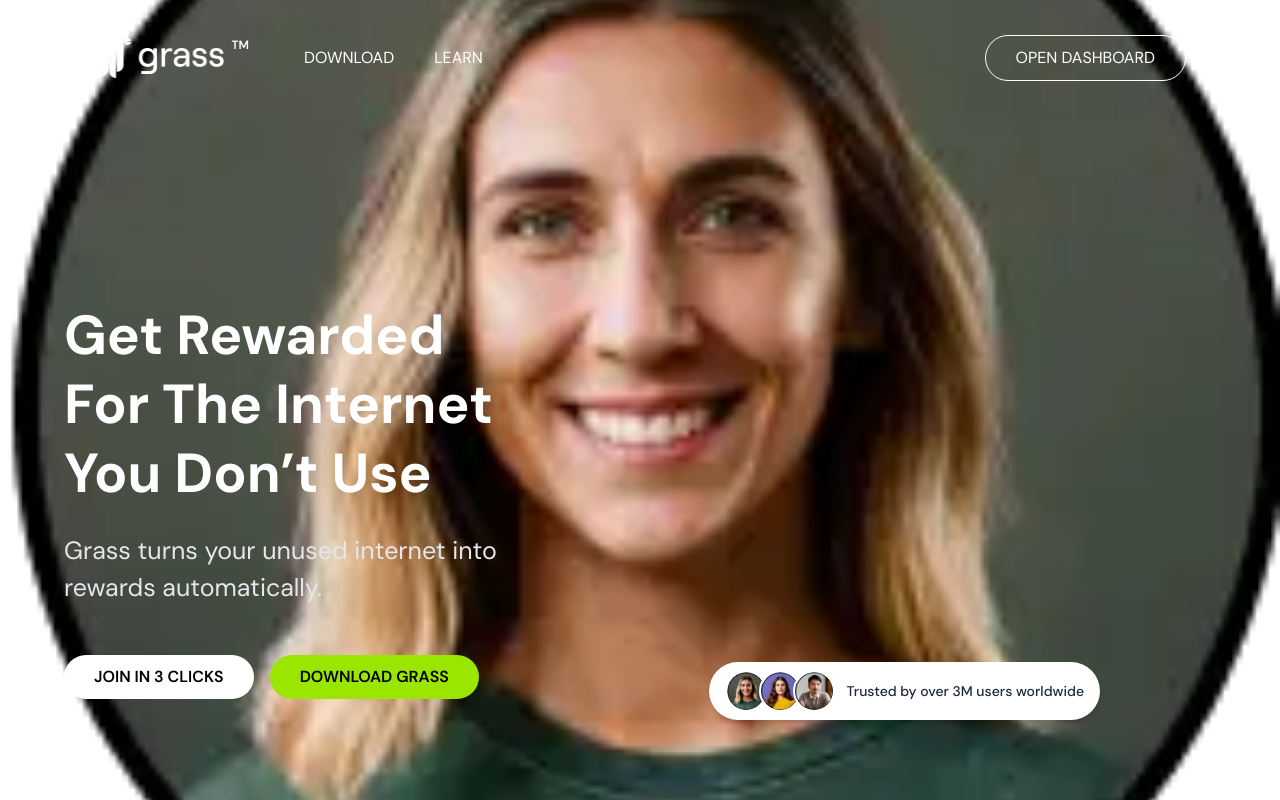
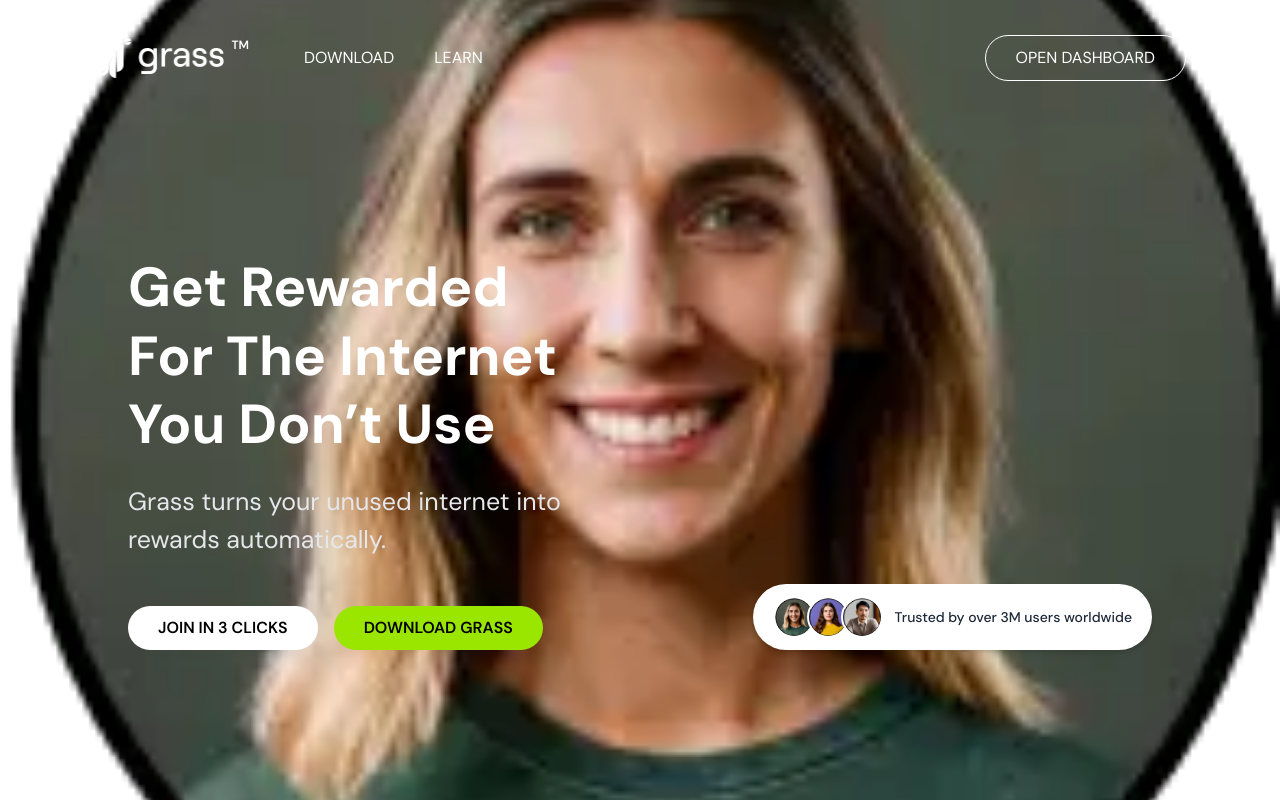
Before and after one commit to heyrapto/grass-io-clone, a Next.js app: page / in a window 1280 px wide. Built offline with nearby package versions, Linux system fonts and the light colour scheme.

Commit message:
fix: hero section

```diff
--- a/src/components/sections/hero.tsx
+++ b/src/components/sections/hero.tsx
@@ -7,9 +7,10 @@
   return (
     <section className="relative h-screen bg-[url('/hero-1.webp')] bg-cover bg-center">
       {/* Container */}
-      <div className="w-[90%] max-w-[1350px] mx-auto h-full flex items-center">
+      <div className="w-[80%] mx-auto h-full flex items-end pb-[150px] justify-between">
+
         {/* Left content */}
-        <div className="flex flex-col gap-6 max-w-[450px] text-white z-10 mt-[200px]">
+        <div className="flex flex-col gap-6 max-w-[450px] text-white z-10">
           <h1 className="text-[55px] font-bold leading-tight">
             Get Rewarded For The Internet You Don’t Use
           </h1>
@@ -30,10 +31,9 @@
             />
           </div>
         </div>
-      </div>
 
-      {/* Bottom right trusted badge */}
-      <div className="absolute bottom-[80px] right-[180px] flex items-center gap-3 bg-white rounded-full shadow-md px-4 py-2">
+        {/* Right trusted badge */}
+        <div className="flex items-center gap-3 bg-white rounded-full shadow-md px-5 py-3">
           <div className="flex -space-x-2">
             {people.map((src, i) => (
               <Image
@@ -50,6 +50,7 @@
             Trusted by over 3M users worldwide
           </span>
         </div>
+      </div>
     </section>
   );
 };
```
Lines whose indentation alone changed are shown as unchanged.
